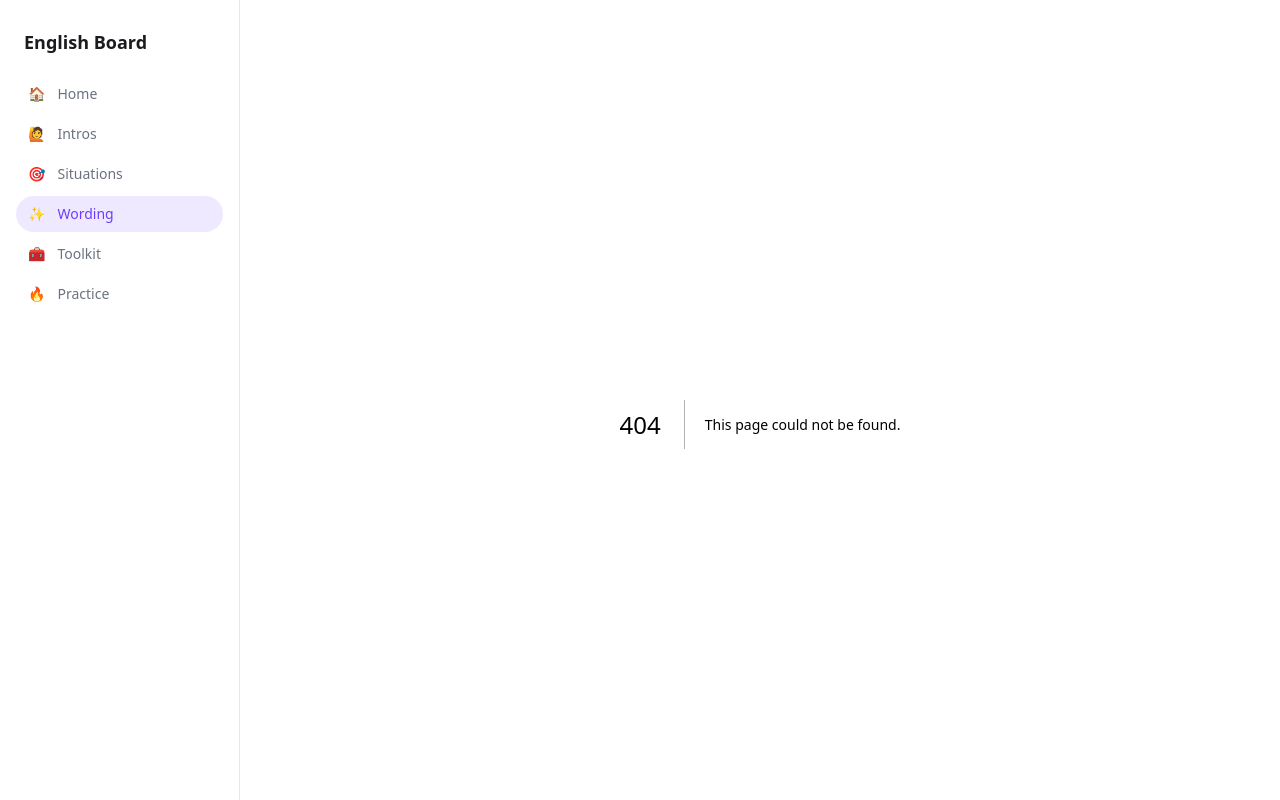
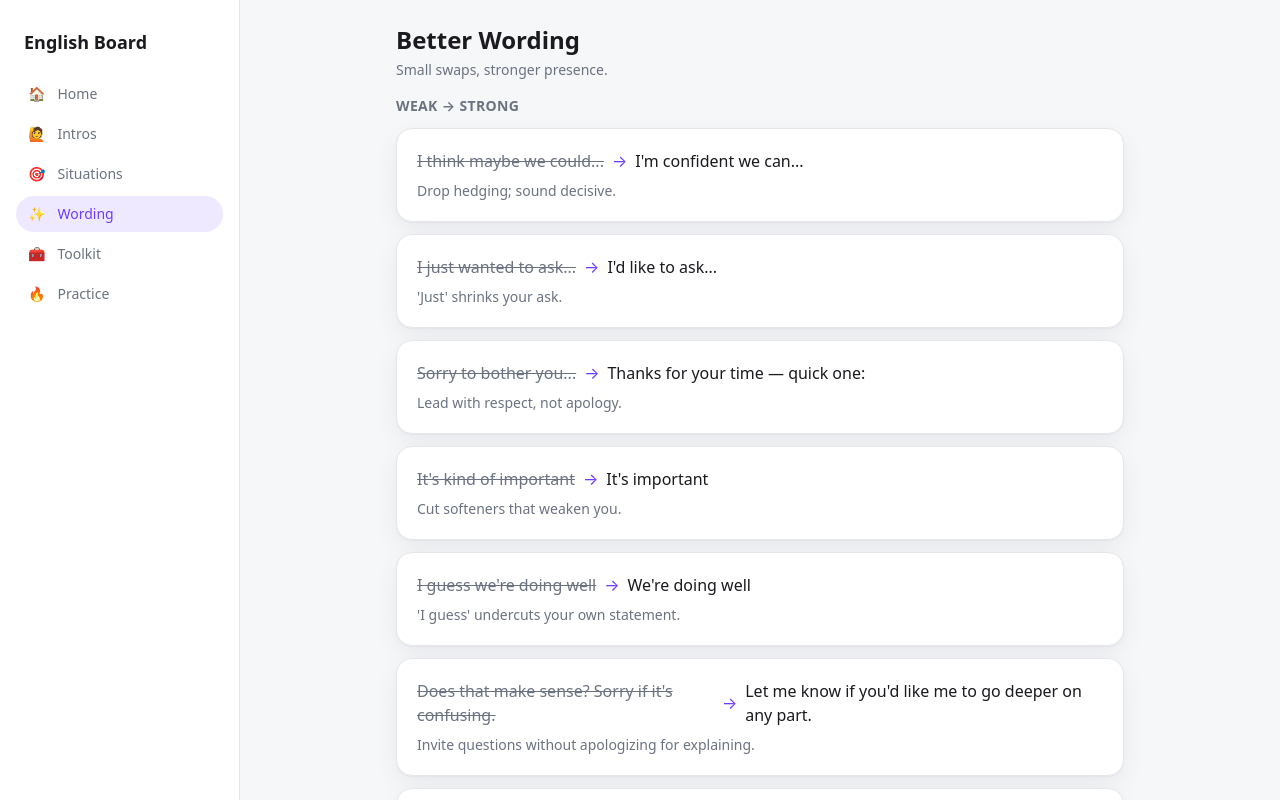
Before and after one commit to vinayytyagi/English-Board, a Next.js app: page /wording in a window 1280 px wide. Before the commit this address had no page. Shown: the top 800 px of the page. Built offline with nearby package versions, Linux system fonts and the light colour scheme.

Commit message:
feat: better wording page

```diff
--- /dev/null
+++ b/app/wording/page.tsx
@@ -0,0 +1,35 @@
+import { swaps, powerWords } from "@/data/wording";
+import { Card, SectionHeader } from "@/components/ui";
+
+export default function WordingPage() {
+  return (
+    <div>
+      <SectionHeader title="Better Wording" subtitle="Small swaps, stronger presence." />
+
+      <h2 className="mb-3 text-sm font-semibold uppercase tracking-wide text-muted">Weak → Strong</h2>
+      <div className="flex flex-col gap-3">
+        {swaps.map((s) => (
+          <Card key={s.id}>
+            <div className="flex flex-col sm:flex-row sm:items-center gap-2">
+              <span className="text-muted line-through">{s.weak}</span>
+              <span className="text-accent">→</span>
+              <span className="text-ink font-medium">{s.strong}</span>
+            </div>
+            {s.note && <p className="mt-2 text-sm text-muted">{s.note}</p>}
+          </Card>
+        ))}
+      </div>
+
+      <h2 className="mt-8 mb-3 text-sm font-semibold uppercase tracking-wide text-muted">Power words</h2>
+      <div className="grid grid-cols-1 sm:grid-cols-2 gap-3">
+        {powerWords.map((w) => (
+          <Card key={w.id}>
+            <p className="text-lg font-semibold text-ink">{w.word}</p>
+            <p className="text-sm text-muted">{w.meaning}</p>
+            <p className="mt-2 text-ink">“{w.example}”</p>
+          </Card>
+        ))}
+      </div>
+    </div>
+  );
+}
```
